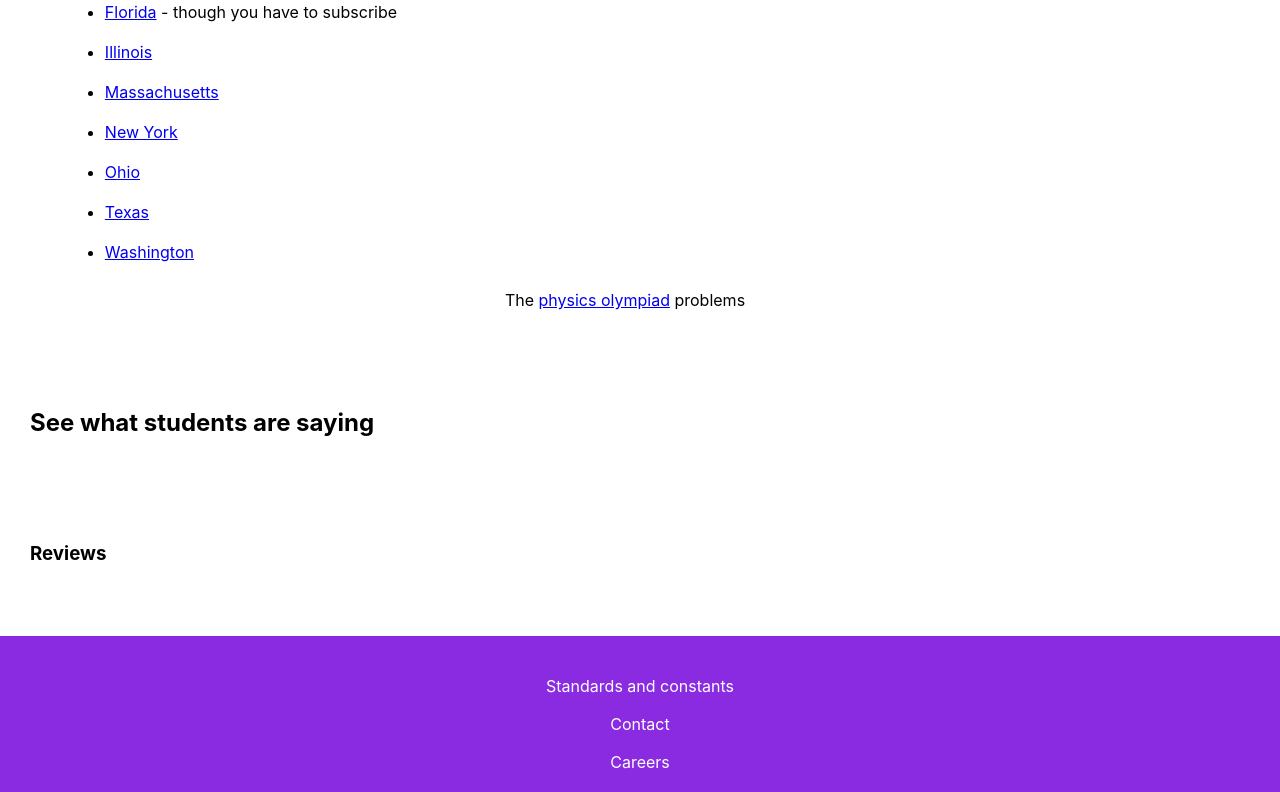
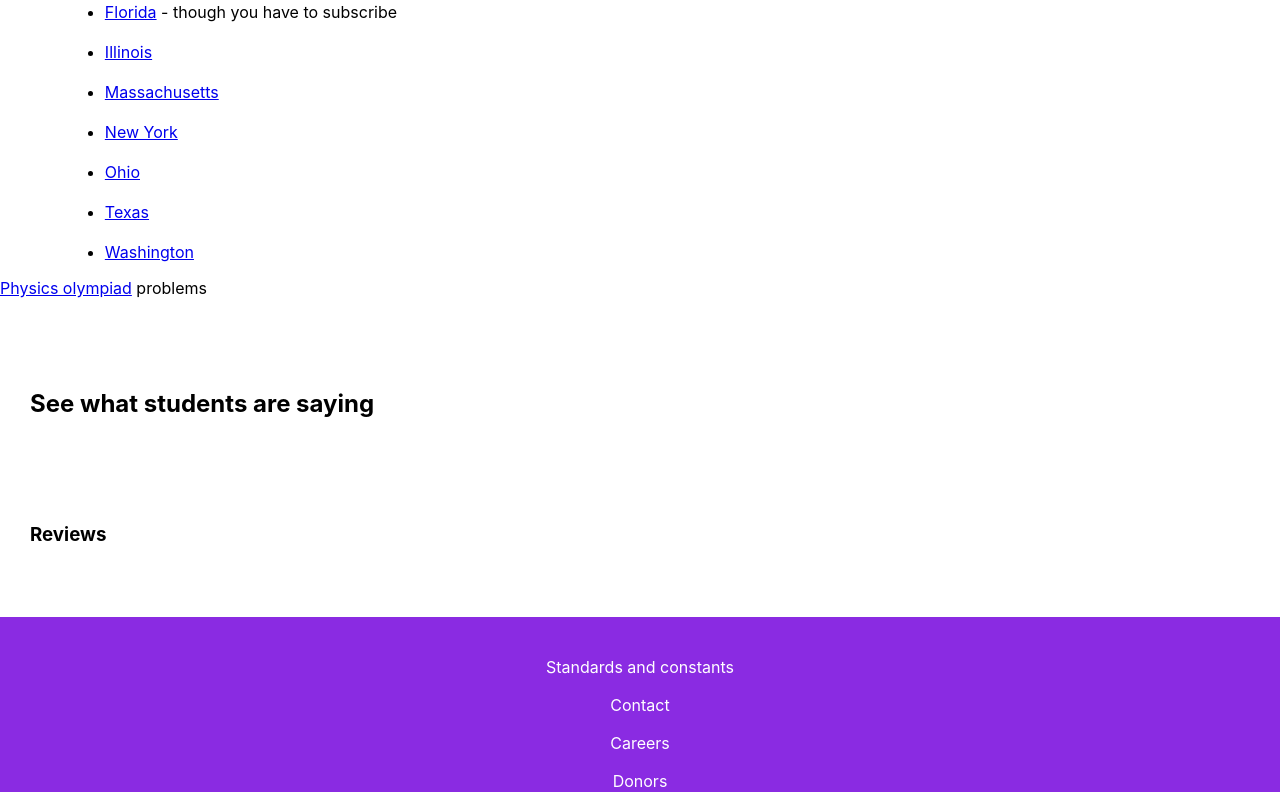
Before and after one commit to JRFink/jrfphyspagesnew, a Next.js app: page /education in a window 1280 px wide. Shown: the part 677-1469 px from the top of the page. Built offline with nearby package versions, Linux system fonts and the light colour scheme.

Commit message:
Update index.tsx

```diff
--- a/pages/education/index.tsx
+++ b/pages/education/index.tsx
@@ -55,11 +55,9 @@ Your state education requirements...
 <p>
 Also here are the College Board &#174; <a href="https://apstudents.collegeboard.org/courses/ap-physics-1-algebra-based">algebra based</a> requirements and the <a href="https://apstudents.collegeboard.org/courses/ap-physics-c-mechanics">calc based</a> requirements.
 </p>
-<p>
-The <a href="https://www.ipho-new.org/documentations/">physics olympiad</a> problems
-</p>
+</div>
+<a href="https://www.ipho-new.org/documentations/">Physics olympiad</a> problems
 <br />
- </div>
 
             <h2 className={style.edHeaderSpace}>
                 See what students are saying
```
